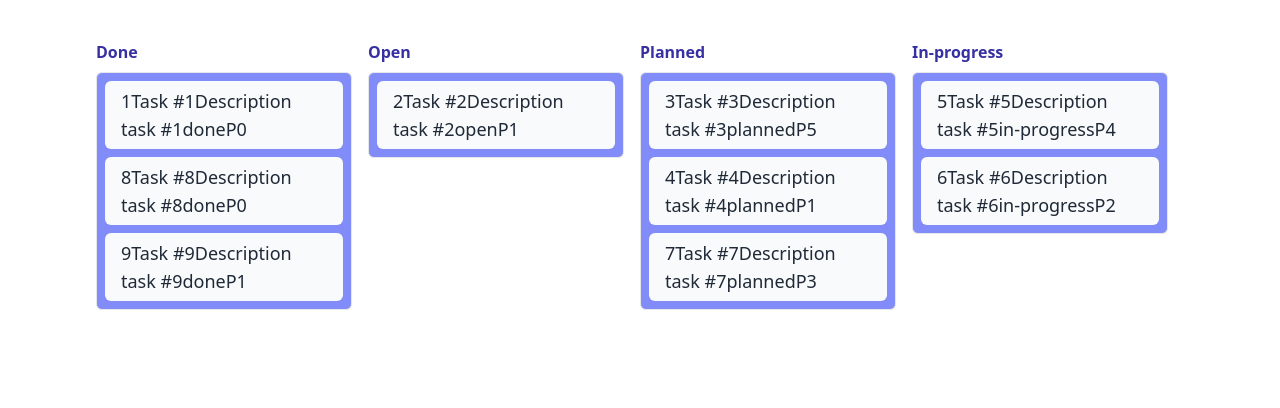
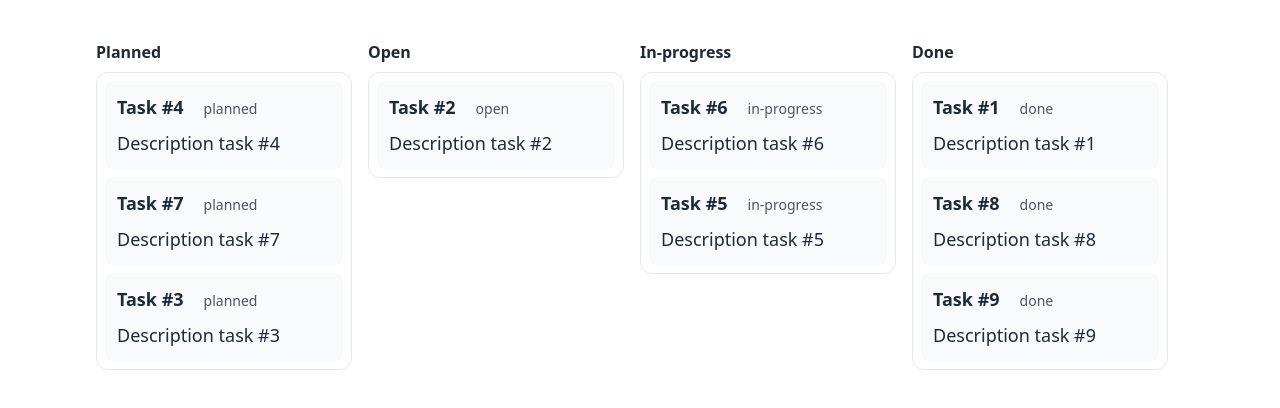
Before and after one commit to ElVent0/kanban, a React (Vite) app: page / in a window 1280 px wide. Shown: the top 408 px of the page. Built offline with nearby package versions, Linux system fonts and the light colour scheme.

Commit message:
Main done
A few TS bugs remain to be fixed

```diff
--- a/package.json
+++ b/package.json
@@ -15,6 +15,7 @@
     "@dnd-kit/utilities": "^3.2.1",
     "react": "^18.2.0",
     "react-dom": "^18.2.0",
+    "react-icons": "^4.11.0",
     "react-router-dom": "^6.17.0"
   },
   "devDependencies": {
--- a/src/components/DragAndDrop.tsx
+++ b/src/components/DragAndDrop.tsx
@@ -1,70 +1,18 @@
-import { FC, useEffect, useState } from "react";
+import { FC } from "react";
 import { DndContext, closestCenter } from "@dnd-kit/core";
 import { arrayMove } from "@dnd-kit/sortable";
 import SortableList from "./SortableList";
-import { handleDragOver, handleDragEnd } from "../utils/handleDrag";
+import { handleDragOver, handleDragEnd } from "../utils/index";
 import { useDefaultSensors } from "../hooks/useDefaultSensors";
-import array from "../data/data.json";
-
-interface Task {
-  id: number;
-  title: string;
-  description: string;
-  status: string;
-  priority: string;
-}
-
-// const a: Task[] = array;
+import { useGetItems } from "../hooks/useGetItems";
 
 const DragAndDrop: FC = () => {
-  const [items, setItems] = useState<Record<string, Task[]>>();
-  const [statuses, setStatuses] = useState<string[]>([]);
+  // Щодо пріоритетності. В об'єкті, що було запропоновано завданням, були
+  // елементи з однаковою пріоритетністю в межах одного списку. Тому тільки
+  // на етапі "монтажу" відсортував за пріоритетністю (без можливості змінювати
+  // її при перетягуванні)
 
-  useEffect(() => {
-    const getStatuses = () => {
-      const statuses: string[] = [];
-      array.map((item) => statuses.push(item.status));
-      const resultStatuses: string[] = statuses.filter(
-        (item, index, array) => array.indexOf(item) === index
-      );
-      setStatuses(resultStatuses);
-
-      const resultItems: Record<string, Task[]> = {};
-      resultStatuses.forEach((item) => (resultItems[item] = []));
-      array.forEach((item) => {
-        resultItems[item.status].push({
-          id: item.id,
-          title: item.title,
-          description: item.description,
-          status: item.status,
-          priority: item.priority,
-        });
-      });
-
-      console.log(1, resultItems, resultStatuses);
-
-      setItems(resultItems);
-    };
-    getStatuses();
-  }, []);
-
-  console.log("STATES", items, statuses);
-  // console.log(statuses);
-
-  // const [items, setItems] = useState<Record<string, string[]>>({
-  //   numbers: ["First", "Second", "Third", "Fourth", "Fifth"],
-  //   colors: ["Blue", "Yellow", "Red", "Green", "Black"],
-  //   days: ["Mon", "Tue", "Wed", "Thu", "Fri"],
-  // });
-
-  // {
-  //     "id": 2,
-  //     "title": "Task #2",
-  //     "description": "Description task #2",
-  //     "status": "open",
-  //     "priority": "P1"
-  //   }
-
+  const { items, setItems } = useGetItems();
   const sensors = useDefaultSensors();
 
   return (
@@ -76,15 +24,16 @@ const DragAndDrop: FC = () => {
         onDragEnd={(event) => handleDragEnd(event, items, setItems, arrayMove)}
       >
         {!!items &&
-          Object.entries(items).map(([key, value], index) => (
-            <div key={index}>
-              <p className="mb-2 text-indigo-800 font-semibold">
-                {value[0].status.charAt(0).toUpperCase() +
-                  value[0].status.slice(1)}
-              </p>
-              <SortableList items={value} id={key} />
-            </div>
-          ))}
+          Object.entries(items).map(([key, value], index) => {
+            return (
+              <div key={index}>
+                <p className="mb-2 text-gray-800 font-semibold">
+                  {key.charAt(0).toUpperCase() + key.slice(1)}
+                </p>
+                <SortableList items={value} id={key} />
+              </div>
+            );
+          })}
       </DndContext>
     </div>
   );
--- a/src/components/SortableItem.tsx
+++ b/src/components/SortableItem.tsx
@@ -1,17 +1,12 @@
 import { useSortable } from "@dnd-kit/sortable";
 import { CSS } from "@dnd-kit/utilities";
 import { FC } from "react";
-
-interface Task {
-  id: number;
-  title: string;
-  description: string;
-  status: string;
-  priority: string;
-}
+import { getColor } from "../utils/index";
+import { Task } from "../interfaces/task";
 
 interface SortableItemProps {
   item: Task;
+  id: string;
 }
 
 const SortableItem: FC<SortableItemProps> = (props) => {
@@ -29,13 +24,19 @@ const SortableItem: FC<SortableItemProps> = (props) => {
       style={style}
       {...attributes}
       {...listeners}
-      className="text-lg bg-gray-50 rounded-md px-4 py-1.5 mb-2 last-of-type:mb-0"
+      className="text-lg bg-gray-50 rounded-lg p-3 mb-2  last-of-type:mb-0 relative"
     >
-      {props.item.id}
-      {props.item.title}
-      {props.item.description}
-      {props.item.status}
-      {props.item.priority}
+      <p className="font-semibold mb-2">
+        {props.item.title}
+        <span
+          className={`font-normal ml-3 bg-${getColor(
+            props.id
+          )}-100 rounded-lg px-2 py-1 text-sm text-gray-600`}
+        >
+          {props.item.status}
+        </span>
+      </p>
+      <p>{props.item.description}</p>
     </li>
   );
 };
--- a/src/components/SortableList.tsx
+++ b/src/components/SortableList.tsx
@@ -5,18 +5,13 @@ import {
 } from "@dnd-kit/sortable";
 import SortableItem from "./SortableItem";
 import { useDroppable } from "@dnd-kit/core";
+import { AiOutlinePlus } from "react-icons/ai";
+import { getColor } from "../utils/index";
+import { Task } from "../interfaces/task";
 
 interface SortableListProps {
   items: Task[];
   id: string;
-}
-
-interface Task {
-  id: number;
-  title: string;
-  description: string;
-  status: string;
-  priority: string;
 }
 
 const SortableList: FC<SortableListProps> = ({ items, id }) => {
@@ -25,16 +20,22 @@ const SortableList: FC<SortableListProps> = ({ items, id }) => {
   });
 
   return (
-    <ul className="w-64 mr-4 p-2 border  bg-indigo-400 rounded-md">
+    <ul className={`w-64 mr-4 p-2 border  bg-${getColor(id)}-400 rounded-xl`}>
       <SortableContext
         id={id}
         items={items}
         strategy={verticalListSortingStrategy}
       >
         <div ref={setNodeRef}>
-          {items.map((item, index) => (
-            <SortableItem key={index} item={item} />
-          ))}
+          {items.length > 0 ? (
+            items.map((item, index) => (
+              <SortableItem key={index} item={item} id={id} />
+            ))
+          ) : (
+            <div className="h-20 flex justify-center items-center">
+              <AiOutlinePlus className="text-white w-8 h-8" />
+            </div>
+          )}
         </div>
       </SortableContext>
     </ul>
--- a/src/data/data.json
+++ b/src/data/data.json
@@ -4,62 +4,62 @@
     "title": "Task #1",
     "description": "Description task #1",
     "status": "done",
-    "priority": "P0"
+    "priority": 0
   },
   {
     "id": 2,
     "title": "Task #2",
     "description": "Description task #2",
     "status": "open",
-    "priority": "P1"
+    "priority": 1
   },
   {
     "id": 3,
     "title": "Task #3",
     "description": "Description task #3",
     "status": "planned",
-    "priority": "P5"
+    "priority": 5
   },
   {
     "id": 4,
     "title": "Task #4",
     "description": "Description task #4",
     "status": "planned",
-    "priority": "P1"
+    "priority": 1
   },
   {
     "id": 5,
     "title": "Task #5",
     "description": "Description task #5",
     "status": "in-progress",
-    "priority": "P4"
+    "priority": 4
   },
   {
     "id": 6,
     "title": "Task #6",
     "description": "Description task #6",
     "status": "in-progress",
-    "priority": "P2"
+    "priority": 2
   },
   {
     "id": 7,
     "title": "Task #7",
     "description": "Description task #7",
     "status": "planned",
-    "priority": "P3"
+    "priority": 3
   },
   {
     "id": 8,
     "title": "Task #8",
     "description": "Description task #8",
     "status": "done",
-    "priority": "P0"
+    "priority": 0
   },
   {
     "id": 9,
     "title": "Task #9",
     "description": "Description task #9",
     "status": "done",
-    "priority": "P1"
+    "priority": 1
   }
 ]
--- /dev/null
+++ b/src/hooks/useGetItems.ts
@@ -0,0 +1,43 @@
+import { useEffect, useState } from "react";
+import array from "../data/data.json";
+import { Task } from "../interfaces/task";
+
+export const useGetItems = () => {
+  const [items, setItems] = useState<Record<string, Task[]>>();
+
+  // Статуси захардкодив, бо їх черговість не можна визначати на
+  // фронті(за умовою списки, що приходять з беку, можуть змінюватись)
+  const [statuses] = useState<string[]>([
+    "planned",
+    "open",
+    "in-progress",
+    "done",
+  ]);
+
+  useEffect(() => {
+    const getItems = () => {
+      array.map((item) => statuses.push(item.status));
+      const newArray = array.sort((a, b) => a.priority - b.priority);
+      const resultStatuses: string[] = statuses.filter(
+        (item, index, newArray) => newArray.indexOf(item) === index
+      );
+
+      const resultItems: Record<string, Task[]> = {};
+      resultStatuses.forEach((item) => (resultItems[item] = []));
+      newArray.forEach((item) => {
+        resultItems[item.status].push({
+          id: item.id,
+          title: item.title,
+          description: item.description,
+          status: item.status,
+          priority: item.priority,
+        });
+      });
+
+      setItems(resultItems);
+    };
+    getItems();
+  }, [statuses]);
+
+  return { items, setItems };
+};
--- /dev/null
+++ b/src/interfaces/task.ts
@@ -0,0 +1,7 @@
+export interface Task {
+  id: number;
+  title: string;
+  description: string;
+  status: string;
+  priority: number;
+}
--- /dev/null
+++ b/src/utils/getColor.ts
@@ -0,0 +1,13 @@
+export const getColor = (id: string): string => {
+  if (id === "planned") {
+    return "blue";
+  } else if (id === "open") {
+    return "yellow";
+  } else if (id === "in-progress") {
+    return "orange";
+  } else if (id === "done") {
+    return "green";
+  } else {
+    return "";
+  }
+};
--- /dev/null
+++ b/src/utils/index.ts
@@ -0,0 +1,4 @@
+import { getColor } from "./getColor";
+import { handleDragOver, handleDragEnd } from "./handleDrag";
+
+export { getColor, handleDragOver, handleDragEnd };
```
Also changed, not shown: src/utils/handleDrag.ts (+21 -44 lines), 1 other file (tests, documents, lock files or other folders).
